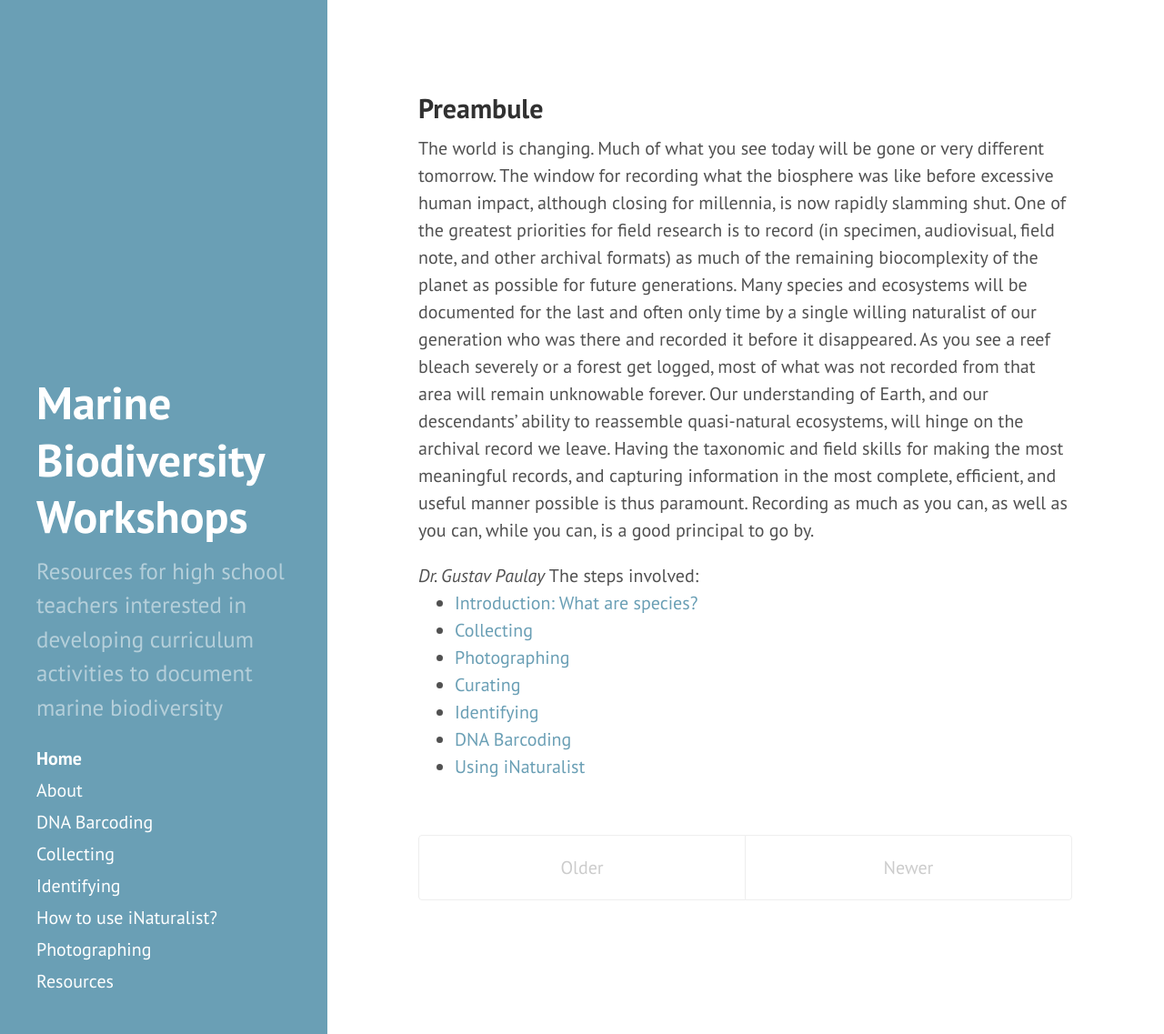
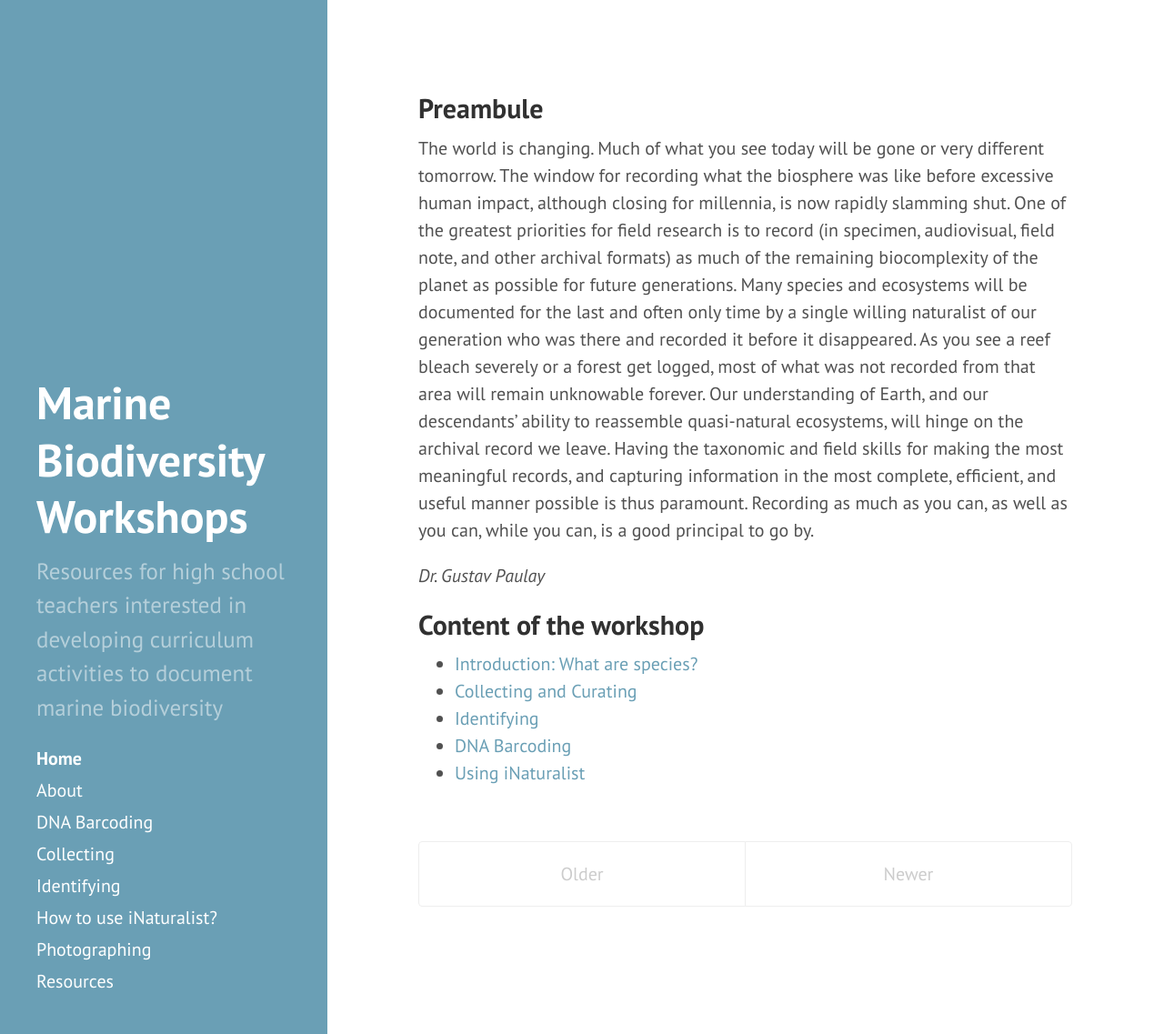
Before and after one commit to marine-diversity-workshops/marine-diversity-workshops.github.io, a Jekyll site: the page built from index.html, in a window 1280 px wide and 1137 px high. Shown: the whole window at 91% size. Built offline with Jekyll 4.4.1, drawn with Linux system fonts in a browser that asks for light colours; nearby versions of some CDN libraries; the list of posts is cut into pages by our own code.

Commit message:
update index to reflect changes

```diff
--- a/index.html
+++ b/index.html
@@ -25,14 +25,11 @@ good principal to go by.</p>
 
 <i>Dr. Gustav Paulay</i>
 
-
-The steps involved:
+<h2>Content of the workshop</h2>
 
 <ul>
   <li> <a href="{{ site.baseurl }}introduction">Introduction: What are species?</li>
-  <li> <a href="{{ site.baseurl }}collecting">Collecting</a> </li>
-  <li> <a href="{{ site.baseurl }}photographing">Photographing</a> </li>
-  <li> <a href="{{ site.baseurl }}curating">Curating</a> </li>
+  <li> <a href="{{ site.baseurl }}collecting">Collecting and Curating</a> </li>
   <li> <a href="{{ site.baseurl }}identifying">Identifying</a> </li>
   <li> <a href="{{ site.baseurl }}barcoding">DNA Barcoding</a> </li>
   <li> <a href="{{ site.baseurl }}inaturalist">Using iNaturalist</a> </li>
```
